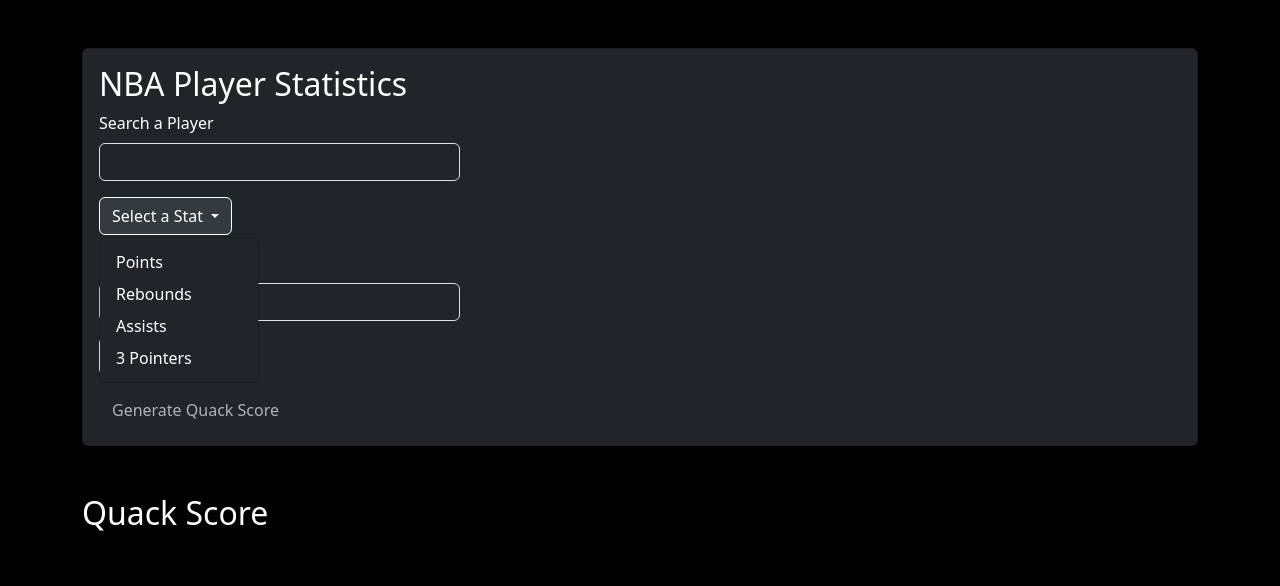
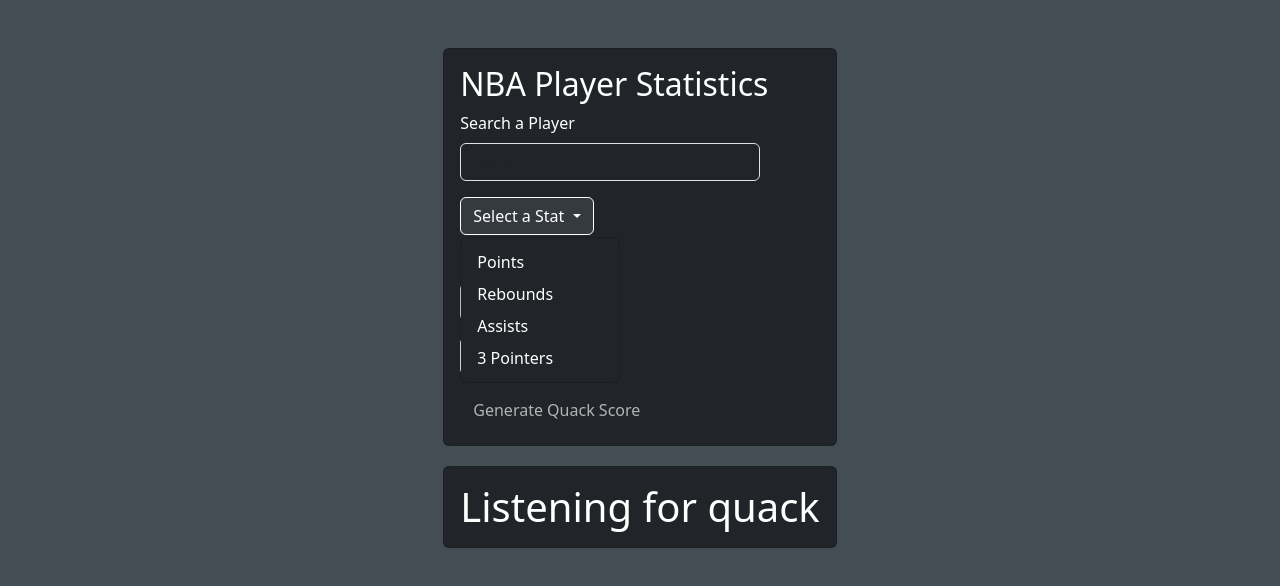
Before and after one commit to rtziegl/nba, a website: page public/index.html in a window 1280 px wide. Both pictures are taken after a click on the button "Select a Stat". Drawn offline with nearby package versions, Linux system fonts and the light colour scheme; no server answers; files whose address does not match are found by name.

Commit message:
same sized cards

```diff
--- a/public/index.html
+++ b/public/index.html
@@ -16,13 +16,14 @@
 
 <body>
     <div class="container mt-5">
+        <div class="cards-container">
             <div class="card bg-dark text-white">
                 <div class="card-body">
                     <h2 class="card-title">NBA Player Statistics</h2>
                     <form id="myForm" class="needs-validation" novalidate>
 
                         <!-- Search a player custom searchable dropdown -->
-                    <div class="mb-3 col-md-4">
+                        <div class="mb-3 col-10">
                             <label for="searchInput" class="form-label text-white">Search a Player</label>
                             <div class="dropdown">
                                 <input type="text" class="form-control form-select-md dropdown-toggle bg-dark text-white"
@@ -79,12 +80,16 @@
                     </form>
                 </div>
             </div>
+
+            <div class="card bg-dark text-white">
+                <div class="card-body">
+                    <div id="quackScoreDisplay" class="text-white display-6"> Listening for quack</div>
+                </div>
+            </div>
+        </div>
     </div>
 
-    <div class="container mt-5">
-        <h2 class="card-title text-white">Quack Score</h2>
-        <div id="quackScoreDisplay" class="text-white display-6"></div>
-    </div>
+
 
 
     <script src="scripts/formDisableUntilComplete.js"></script>
--- a/public/scripts/customSearchableDropdown.js
+++ b/public/scripts/customSearchableDropdown.js
@@ -4,17 +4,28 @@
     searchData.forEach(item => {
         const resultItem = document.createElement('li');
         resultItem.classList.add('dropdown-item');
-        resultItem.textContent = `${item.full_name} #${item.id}`; // Include player name and ID
-        resultItem.setAttribute('data-id', item.id); // Set data attribute for player ID
+
+        // Create a span for the player ID
+        const idSpan = document.createElement('span');
+        idSpan.textContent = ` #${item.id}`;
+        idSpan.classList.add('player-id'); // Add a class for styling
+
+        // Set the player name
+        resultItem.textContent = `${item.full_name}`;
+        // Append the ID span to the result item
+        resultItem.appendChild(idSpan);
+
+        // Set the data attribute for player ID
+        resultItem.setAttribute('data-id', item.id);
+
         resultItem.addEventListener('click', function () {
-            // Set the selected value in the search input
-            document.getElementById('searchInput').value = `${item.full_name} #${item.id}`; // Include player name and ID
-            // Close the dropdown
+            document.getElementById('searchInput').value = `${item.full_name} #${item.id}`;
             document.getElementById('searchResults').classList.remove('show');
         });
         searchResults.appendChild(resultItem);
     });
 }
+
 
 // Function to filter search results based on input value
 function filterResults(inputValue) {
--- a/public/scripts/getQuackScore.js
+++ b/public/scripts/getQuackScore.js
@@ -169,6 +169,9 @@
     document.getElementById('myForm').addEventListener('submit', function (event) {
         event.preventDefault(); // Prevent the default form submission behavior
 
+        // Display the loading animation
+        displayLoadingAnimation();
+
         // Get the selected values from the form
         const playerName = document.getElementById('searchInput').value.trim();
         const statSelected = document.getElementById('statDropdownButton').innerText.trim();
--- a/public/styles.css
+++ b/public/styles.css
@@ -1,5 +1,5 @@
 body {
-    background-color: black;
+    background-color:#444C54;
 }
 
 /* Custom styles for the dropdown menu */
@@ -38,32 +38,80 @@
 .btn-dark:hover,
 .btn-dark:focus,
 .btn-dark:active {
-    background-color: #343a40 !important; /* Set background color on hover, focus, and active */
-    border-color: white !important; /* Set border color on hover, focus, and active */
-    color: white !important; /* Set text color on hover, focus, and active */
-    box-shadow: none !important; /* Remove box shadow on hover, focus, and active */
+    background-color: #343a40 !important;
+    /* Set background color on hover, focus, and active */
+    border-color: white !important;
+    /* Set border color on hover, focus, and active */
+    color: white !important;
+    /* Set text color on hover, focus, and active */
+    box-shadow: none !important;
+    /* Remove box shadow on hover, focus, and active */
 }
 
 #searchResults {
-    max-height: 200px; /* Adjust the height as needed */
-    overflow-y: auto; /* Enable vertical scrolling */
+    max-height: 200px;
+    /* Adjust the height as needed */
+    overflow-y: auto;
+    /* Enable vertical scrolling */
 }
 
 /* Scrollbar Track */
 #searchResults::-webkit-scrollbar {
-    width: 12px; /* Width of the scrollbar */
-    background-color: #343a40 ;
+    width: 12px;
+    /* Width of the scrollbar */
+    background-color: #343a40;
     border-radius: 3px;
 }
 
 /* Handle */
 #searchResults::-webkit-scrollbar-thumb {
-    background-color: rgba(255, 255, 255, 0.1); /* Color of the scrollbar handle */
-    border-radius: 6px; /* Rounded corners */
+    background-color: rgba(255, 255, 255, 0.1);
+    /* Color of the scrollbar handle */
+    border-radius: 6px;
+    /* Rounded corners */
 
 }
 
 /* Handle on hover */
 #searchResults::-webkit-scrollbar-thumb:hover {
-    background-color: rgba(255, 255, 255, 0.7); /* Darker color on hover */
+    background-color: rgba(255, 255, 255, 0.7);
+    /* Darker color on hover */
 }
+
+/* .card {
+    padding: 10px;
+    width: fit-content;
+    height: auto;
+} */
+
+.container {
+    display: flex;
+    justify-content: center;
+    align-items: center;
+    flex-direction: column;
+}
+
+.dropdown-item {
+    display: flex; /* Use flexbox layout */
+    justify-content: space-between; /* Space items evenly, pushing the player ID to the right */
+    align-items: center; /* Align items vertically in the center */
+    padding-right: 10px; /* Add some padding to separate the ID from the scrollbar */
+}
+
+.player-id {
+    color: grey; /* Set the color for the player ID */
+    font-size: 0.7em; /* Adjust the font size for the player ID */
+}
+
+.cards-container {
+    display: flex;
+    flex-direction: column;
+    align-items: center;
+}
+
+.card {
+    width: 100%;
+    /* Set width to occupy the entire container */
+    margin-bottom: 20px;
+    /* Add margin between cards */
+}
```
Lines whose indentation alone changed are shown as unchanged.
